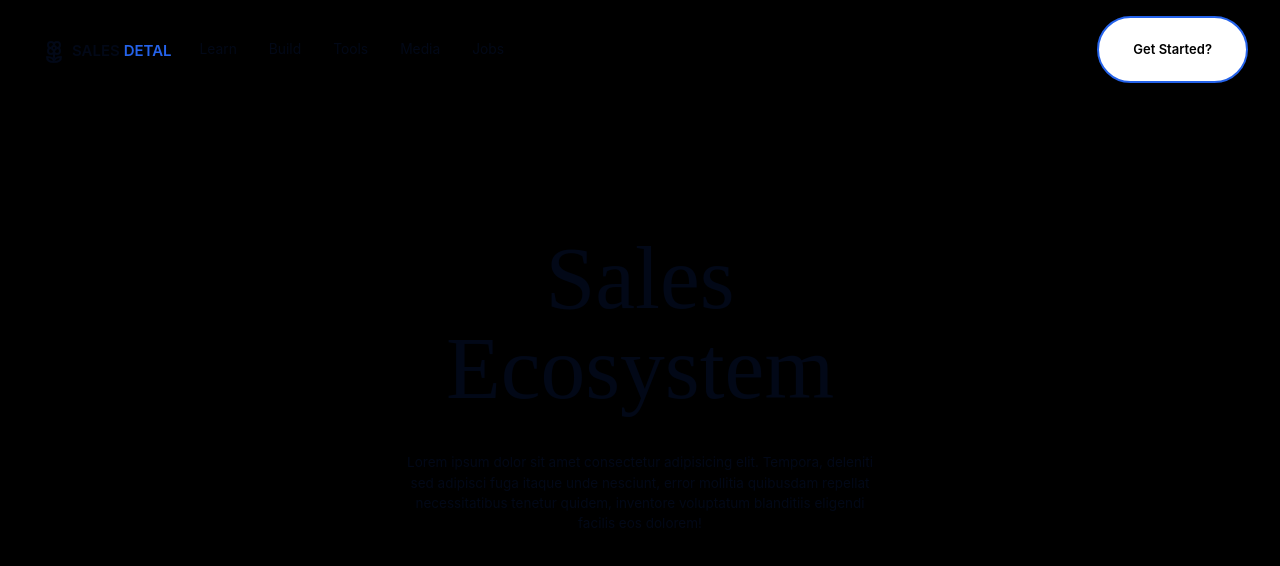
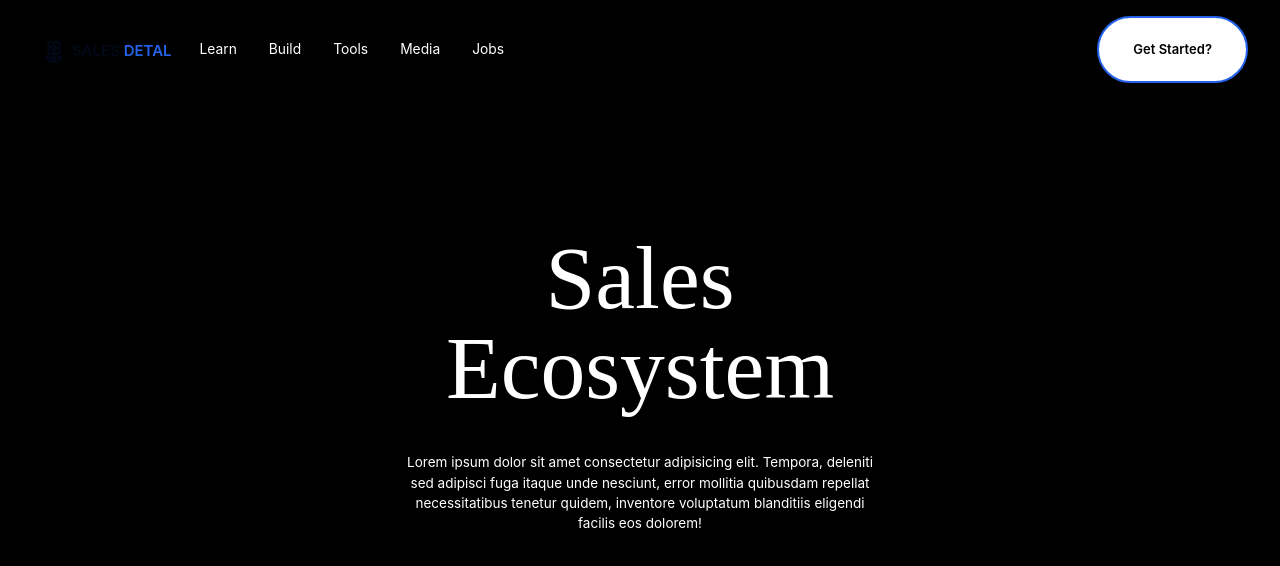
Before and after one commit to mohawwal/salesTrack, a React (Vite) app: page / in a window 1280 px wide. Shown: the top 566 px of the page. Built offline with nearby package versions, Linux system fonts and the light colour scheme; a web font is replaced by a local one.

Commit message:
design home color

```diff
--- a/src/pages/home/Home.tsx
+++ b/src/pages/home/Home.tsx
@@ -5,7 +5,7 @@ import HomeNav from "./HomeNav";
 
 export const Home = () => {
 	return (
-		<div className="w-full bg-black">
+		<div className="w-full bg-black text-white">
 			<div className="w-[95%] m-auto">
 				<div className="h-[100vh] pt-4 relative">
 					<HomeNav />
```
